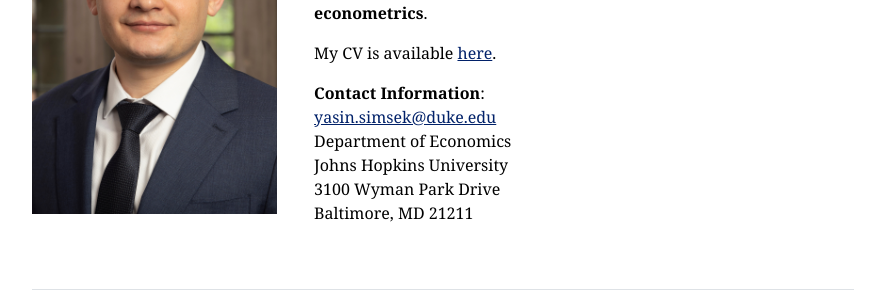
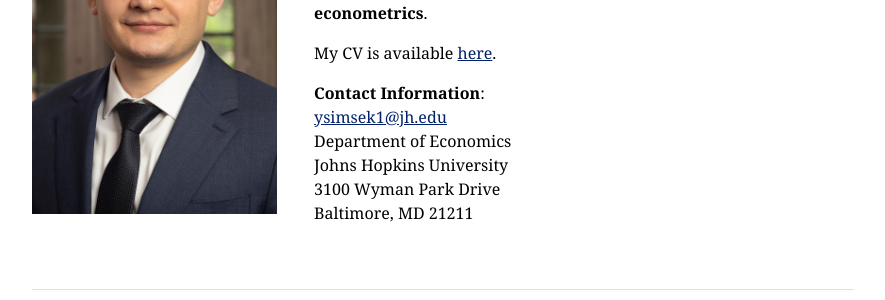
Before and after one commit to yasin-simsek/yasin-simsek.github.io, a Jekyll site: the page built from index.md, in a window 1280 px wide. Shown: the part 326-626 px from the top of the page, without its empty margins (197-1082 px from the left). Built offline with Jekyll 4.4.1, drawn with Linux system fonts in a browser that asks for light colours.

Commit message:
cv update

```diff
--- a/index.md
+++ b/index.md
@@ -18,7 +18,7 @@ My CV is available [here](assets/documents/yasin_simsek_resume.pdf){:target="_bl
 
 
 **Contact Information**:
-[yasin.simsek@duke.edu](mailto:yasin.simsek@duke.edu)
+[ysimsek1@jh.edu](mailto:ysimsek1@jh.edu)
 Department of Economics
 Johns Hopkins University
 3100 Wyman Park Drive
```
Also changed, not shown: 1 other file.
